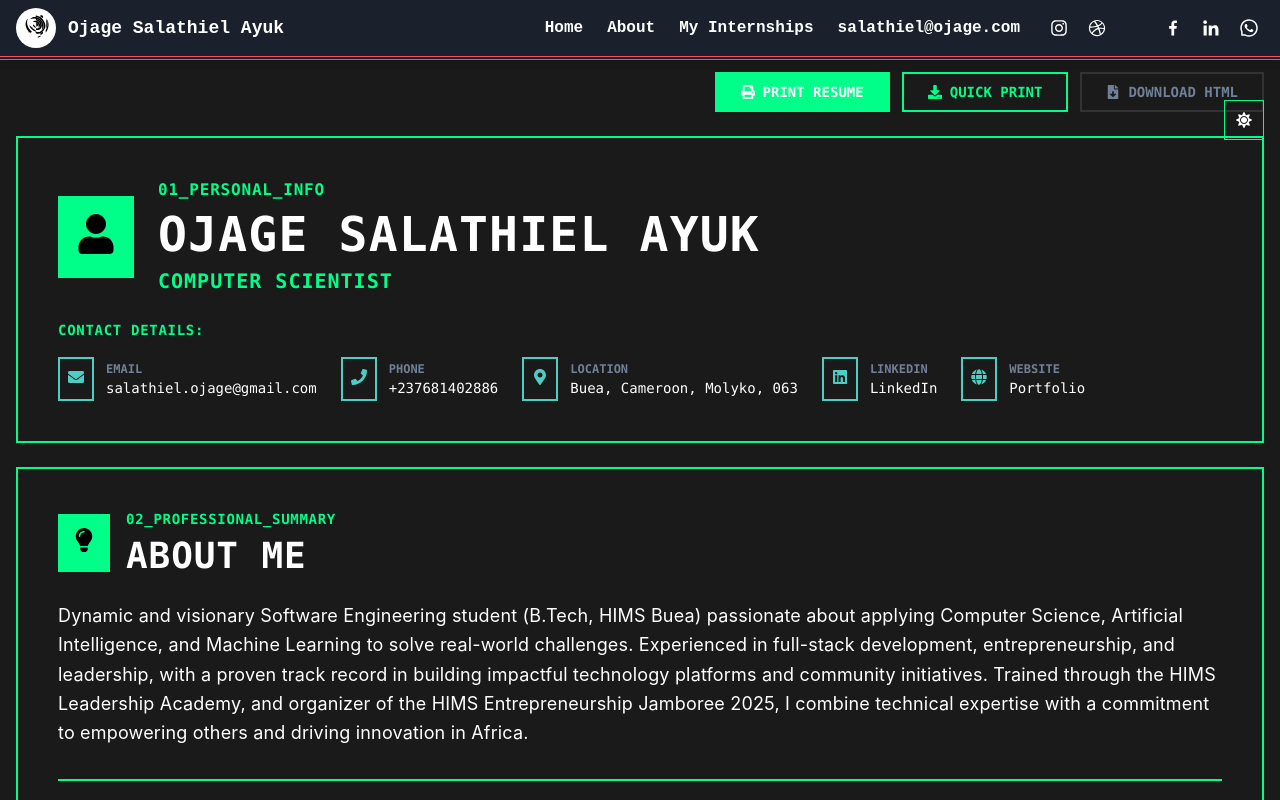
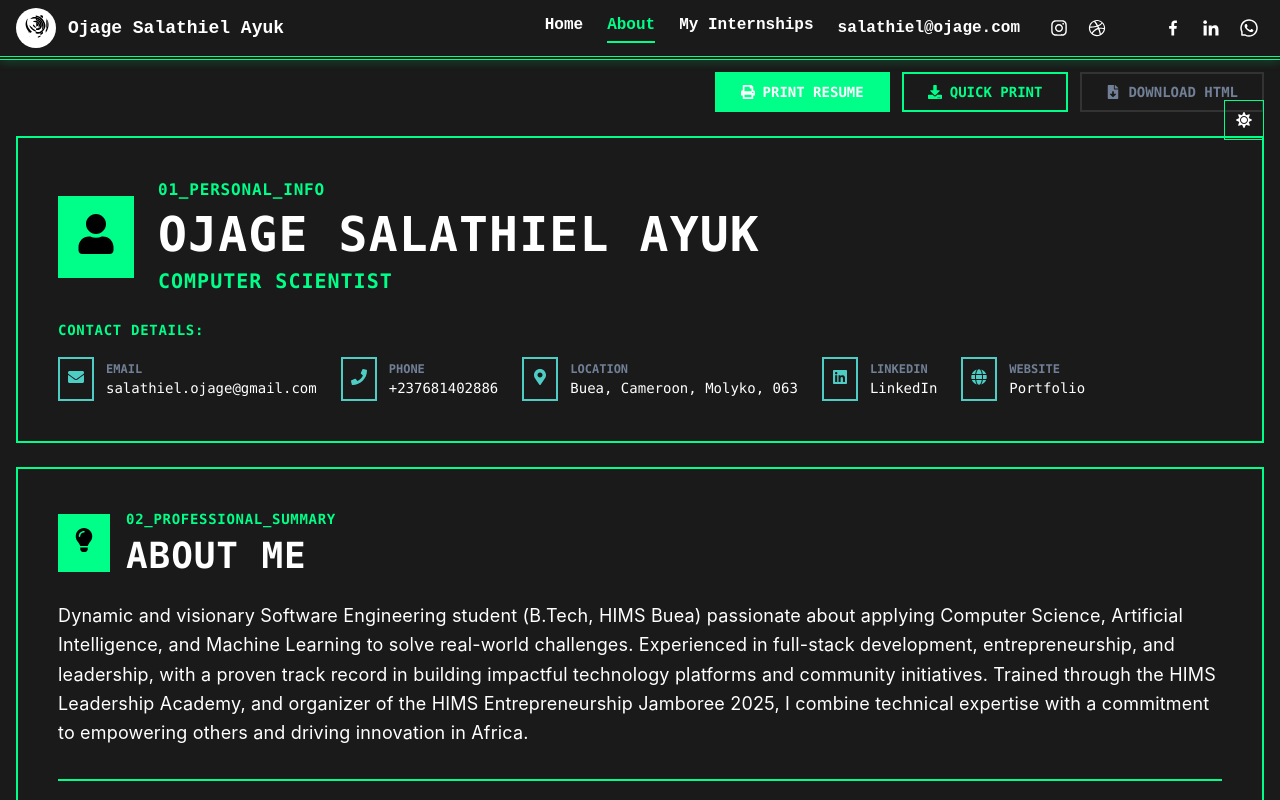
Before and after one commit to Ojage/ojage-portfolio, a React (Create React App) app: page /about in a window 1280 px wide. Shown: the top 800 px of the page. Built offline with nearby package versions, Linux system fonts and the light colour scheme; some icons are missing; a web font is replaced by a local one.

Commit message:
`Refactor components: Loader, DesktopNavigation, NavItem, and useNavThemeConstants`

```diff
--- a/src/components/Loader.tsx
+++ b/src/components/Loader.tsx
@@ -1,32 +1,14 @@
-import React, { useEffect, useState } from "react";
-import { Box } from "@chakra-ui/react";
+import React from "react";
+import { Box, Text } from "@chakra-ui/react";
 import { motion } from "framer-motion";
 import { useThemeConstants } from "../hooks/useThemeConstants";
 
-const MotionSVG = motion.svg;
+const MotionText = motion(Text);
 
 const Loader = () => {
-  const { bgColor, accentColor, secondaryAccent, tertiaryAccent } = useThemeConstants();
-  const [currentColorIndex, setCurrentColorIndex] = useState(0);
+  const { bgColor, accentColor, textColor } = useThemeConstants();
 
-  // Theme-aware color cycles
-  const colorCycle = [
-    accentColor,      // Primary accent
-    secondaryAccent,  // Secondary accent
-    tertiaryAccent,   // Tertiary accent
-    "#D69E2E",        // Golden yellow
-    "#DD6B20",        // Orange
-    "#E53E3E",        // Red
-  ];
-
-  useEffect(() => {
-    const interval = setInterval(() => {
-      setCurrentColorIndex((prev) => (prev + 1) % colorCycle.length);
-    }, 1000);
-    return () => clearInterval(interval);
-  }, [colorCycle.length]);
-
-  const fillColor = colorCycle[currentColorIndex];
+  const text = "Ojage Loading";
 
   return (
     <Box
@@ -40,21 +22,44 @@ const Loader = () => {
       alignItems="center"
       justifyContent="center"
       zIndex={9999}
+      flexDirection="column"
     >
-      <MotionSVG
-        width="120"
-        height="120"
-        viewBox="0 0 500 500"
-        fill="none"
-        xmlns="http://www.w3.org/2000/svg"
-        animate={{ rotate: 360 }}
-        transition={{ repeat: Infinity, duration: 6, ease: "linear" }}
+      <MotionText
+        fontSize="4xl"
+        fontWeight="bold"
+        color={textColor}
+        fontFamily="monospace"
+        initial={{ opacity: 0 }}
+        animate={{ opacity: 1 }}
+        transition={{ duration: 0.5 }}
       >
-        <g transform="translate(0.000000,500.000000) scale(0.100000,-0.100000)" fill={fillColor} stroke="none">
-          <path d="M3062 3998 l3 -113 85 -30 c92 -34 183 -78 215 -104 18 -15 19 -15 6 2 -7 9 -10 17 -5 17 5 0 9 45 9 100 0 55 -4 100 -9 100 -5 0 -3 6 3 14 14 16 -4 28 -101 67 -48 19 -181 58 -201 59 -4 0 -6 -51 -5 -112z" />
-          <path d="M2506 4073 c-3 -3 -23 -6 -43 -5 -32 0 -35 -1 -15 -8 12 -5 30 -7 40 -4 14 5 15 4 2 -5 -8 -6 -24 -8 -35 -5 -17 6 -16 3 5 -16 17 -15 21 -24 13 -27 -7 -3 -13 -13 -13 -24 0 -10 -6 -19 -12 -20 -7 0 -4 -4 7 -9 19 -8 19 -8 -5 -19 l-25 -11 28 5 c15 3 27 1 27 -5 0 -5 -5 -10 -11 -10 -24 0 23 -31 53 -35 18 -3 47 -9 65 -14 17 -5 34 -7 37 -3 3 3 6 1 6 -4 0 -5 21 -16 47 -24 72 -21 228 -105 313 -169 109 -81 227 -204 293 -302 270 -406 258 -875 -29 -1154 -87 -85 -156 -127 -271 -168 -84 -30 -96 -31 -261 -33 -95 -1 -175 2 -178 7 -3 5 -10 9 -15 9 -6 0 -8 -4 -5 -9 7 -11 -20 -22 -38 -15 -8 3 -17 1 -21 -5 -3 -6 -1 -11 4 -11 6 0 11 -4 11 -10 0 -5 -6 -7 -14 -4 -10 4 -13 -3 -10 -27 2 -18 9 -36 15 -40 8 -4 5 -10 -7 -18 -14 -8 -15 -11 -4 -11 13 0 13 -1 0 -10 -11 -8 -7 -9 15 -4 28 6 29 5 11 -8 -18 -14 -14 -16 55 -33 110 -27 309 -31 421 -10 104 21 155 51 284 169 184 169 329 393 410 631 57 168 20 397 -106 660 -114 236 -313 465 -522 598 -167 107 -493 238 -522 210z" />
-        </g>
-      </MotionSVG>
+        {text}
+        <MotionText
+          as="span"
+          color={accentColor}
+          animate={{ opacity: [0, 1, 0] }}
+          transition={{ duration: 1, repeat: Infinity, repeatDelay: 0.2 }}
+        >
+          |
+        </MotionText>
+      </MotionText>
+
+      {/* Typing animation effect */}
+      <MotionText
+        fontSize="lg"
+        color={accentColor}
+        mt={4}
+        initial={{ width: "0%" }}
+        animate={{ width: "100%" }}
+        transition={{
+          duration: 3,
+          ease: "easeInOut",
+          repeat: Infinity,
+          repeatType: "reverse"
+        }}
+        borderBottom={`2px solid ${accentColor}`}
+        width="100px"
+      />
     </Box>
   );
 };
--- a/src/components/Nav/DesktopNavigation.tsx
+++ b/src/components/Nav/DesktopNavigation.tsx
@@ -4,15 +4,29 @@ import { useNavThemeConstants } from '../../hooks/useNavThemeConstants';
 import { navigationItems, socialLinks, contactInfo } from '../../data/navData';
 import { NavItem } from './NavItem';
 import { SocialLink } from './SocialLink';
+import { useLocation } from 'react-router-dom';
 
 export const DesktopNavigation: React.FC = () => {
     const { textColor, hoverColor } = useNavThemeConstants();
+    const location = useLocation();
+
+    const isActivePath = (path: string) => {
+        // Exact match for home page, prefix match for others
+        if (path === '/') {
+            return location.pathname === '/';
+        }
+        return location.pathname.startsWith(path);
+    };
 
     return (
         <Box display={{ base: "none", md: "flex" }} alignItems="center" gap={6}>
             {/* Navigation Items */}
             {navigationItems.map((item) => (
-                <NavItem key={item.href} navItem={item} />
+                <NavItem
+                    key={item.href}
+                    navItem={item}
+                    isActive={isActivePath(item.href)}
+                />
             ))}
 
             {/* Email Contact */}
@@ -22,6 +36,7 @@ export const DesktopNavigation: React.FC = () => {
                 _hover={{ color: hoverColor }}
                 fontWeight="bold"
                 color={textColor}
+                transition="color 0.2s ease-in-out"
             >
                 {contactInfo.email}
             </Text>
--- a/src/components/Nav/NavItem.tsx
+++ b/src/components/Nav/NavItem.tsx
@@ -6,12 +6,16 @@ import { NavItem as NavItemType } from '../../data/navData';
 
 interface NavItemProps {
     navItem: NavItemType;
+    isActive?: boolean;
     onClick?: () => void;
 }
 
-export const NavItem: React.FC<NavItemProps> = ({ navItem, onClick }) => {
-    const { textColor, hoverColor } = useNavThemeConstants();
+export const NavItem: React.FC<NavItemProps> = ({ navItem, isActive = false, onClick }) => {
+    const { textColor, hoverColor, activeColor } = useNavThemeConstants();
     const { label, href, isExternal } = navItem;
+
+    // Use active color if item is active, otherwise use normal text color
+    const currentColor = isActive ? activeColor : textColor;
 
     if (isExternal) {
         return (
@@ -19,10 +23,13 @@ export const NavItem: React.FC<NavItemProps> = ({ navItem, onClick }) => {
                 as="a"
                 href={href}
                 target="_blank"
-                rel="noreferrer"
-                color={textColor}
+                rel="noopener noreferrer"
+                color={currentColor}
                 fontWeight="bold"
                 _hover={{ color: hoverColor }}
+                transition="color 0.2s ease-in-out"
+                borderBottom={isActive ? `2px solid ${activeColor}` : '2px solid transparent'}
+                pb={1}
                 onClick={onClick}
             >
                 {label}
@@ -34,9 +41,12 @@ export const NavItem: React.FC<NavItemProps> = ({ navItem, onClick }) => {
         <Text
             as={Link}
             to={href}
-            color={textColor}
+            color={currentColor}
             fontWeight="bold"
             _hover={{ color: hoverColor }}
+            transition="color 0.2s ease-in-out"
+            borderBottom={isActive ? `2px solid ${activeColor}` : '2px solid transparent'}
+            pb={1}
             onClick={onClick}
         >
             {label}
--- a/src/hooks/useNavThemeConstants.ts
+++ b/src/hooks/useNavThemeConstants.ts
@@ -1,4 +1,4 @@
-import { useTheme } from '../contexts/ThemeContext';
+import { useThemeConstants } from './useThemeConstants';
 
 interface NavThemeConstants {
     bgColor: string;
@@ -6,26 +6,19 @@ interface NavThemeConstants {
     hoverColor: string;
     borderColor: string;
     shadowColor: string;
+    activeColor: string;
 }
 
 export const useNavThemeConstants = (): NavThemeConstants => {
-    const { isDark } = useTheme();
+    const theme = useThemeConstants();
 
-    const darkTheme = {
-        bgColor: "#1a202c",
-        textColor: "white",
-        hoverColor: "#ff8a65",
-        borderColor: "#ff4c60",
-        shadowColor: "rgba(0,0,0,0.08)",
+    // Use theme constants with nav-specific adjustments
+    return {
+        bgColor: theme.isDark ? "#1a1a1a" : "#cbe7d6ff", // Using cardBg variants
+        textColor: theme.textColor,
+        hoverColor: theme.accentColor, // Using main accent color for hover
+        borderColor: theme.accentColor, // Using main accent color for borders
+        shadowColor: theme.isDark ? "rgba(0, 255, 136, 0.1)" : "rgba(49, 130, 206, 0.15)", // Accent-based shadows
+        activeColor: theme.accentColor, // Using accent color for active state
     };
-
-    const lightTheme = {
-        bgColor: "#fef4e8",
-        textColor: "#1a202c",
-        hoverColor: "#ff4c60",
-        borderColor: "#ff4c60",
-        shadowColor: "rgba(0,0,0,0.15)",
-    };
-
-    return isDark ? darkTheme : lightTheme;
 };
```
